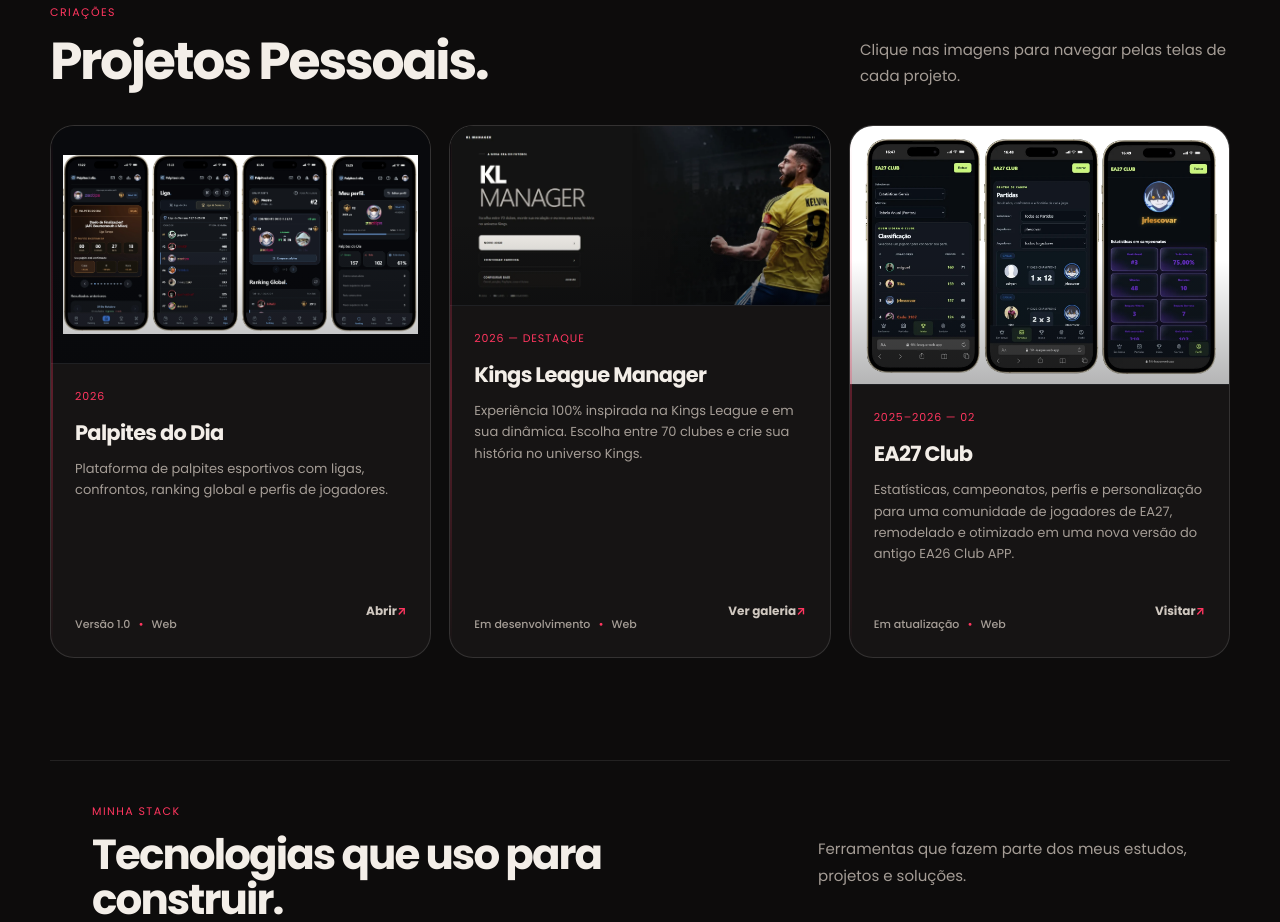
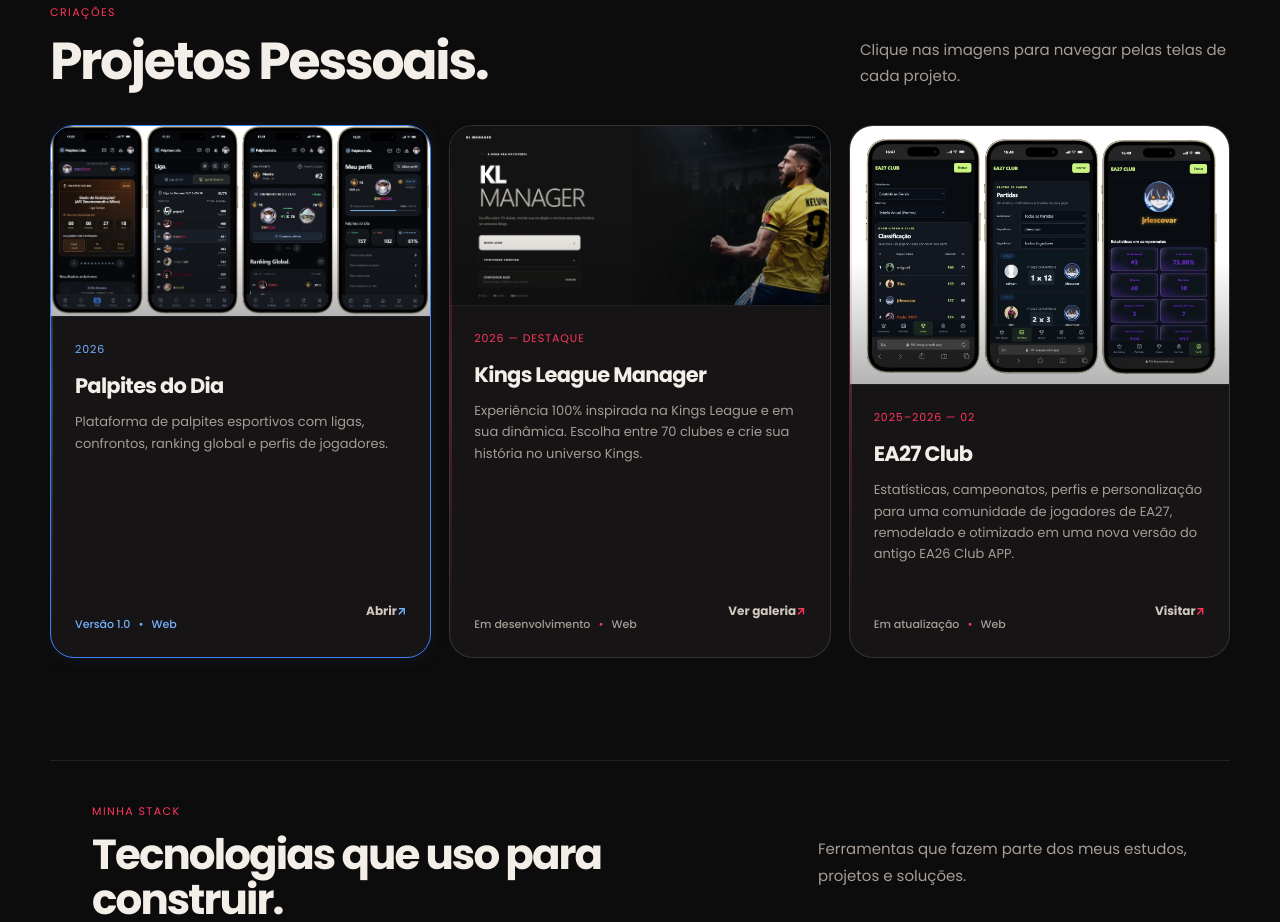
Before and after one commit to jrlescovar/jrlescovardeveloper, a React (Vite) app: page / in a window 1280 px wide. Shown: the part 1640-2562 px from the top of the page. Built offline with nearby package versions, Linux system fonts and the light colour scheme.

Commit message:
Ajusta imagem e destaque azul do Palpites do Dia

```diff
--- a/principal.css
+++ b/principal.css
@@ -2146,6 +2146,35 @@
   opacity: 0.3;
 }
 
+.project-palpites-do-dia {
+  --accent: #75b2ff;
+  --project-accent: var(--accent);
+  border-color: #3b82f6;
+  box-shadow: 0 0 18px rgba(59, 130, 246, 0.1);
+}
+
+.project-palpites-do-dia:hover,
+.project-palpites-do-dia:focus-within {
+  border-color: var(--accent);
+  box-shadow: 0 0 24px rgba(59, 130, 246, 0.24), 0 16px 40px rgba(0, 0, 0, 0.24);
+}
+
+.project-palpites-do-dia .project-media {
+  height: auto;
+  aspect-ratio: 3396 / 1710;
+}
+
+.project-palpites-do-dia .project-media img {
+  display: block;
+  padding: 0;
+  object-fit: cover;
+  object-position: center;
+}
+
+.project-palpites-do-dia .project-tags span {
+  color: var(--accent);
+}
+
 .project-content > p {
   display: -webkit-box;
   overflow: hidden;
```
